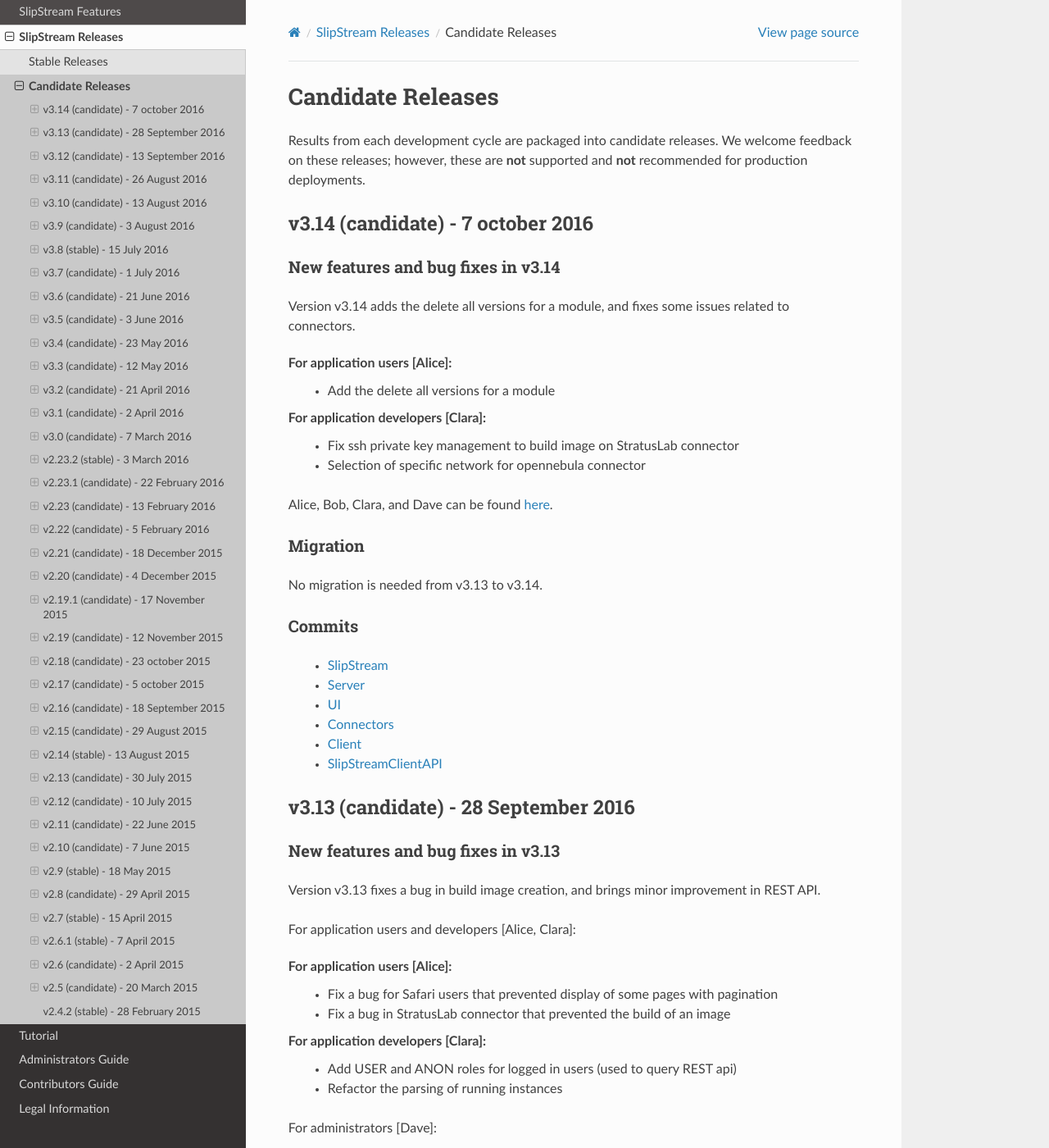
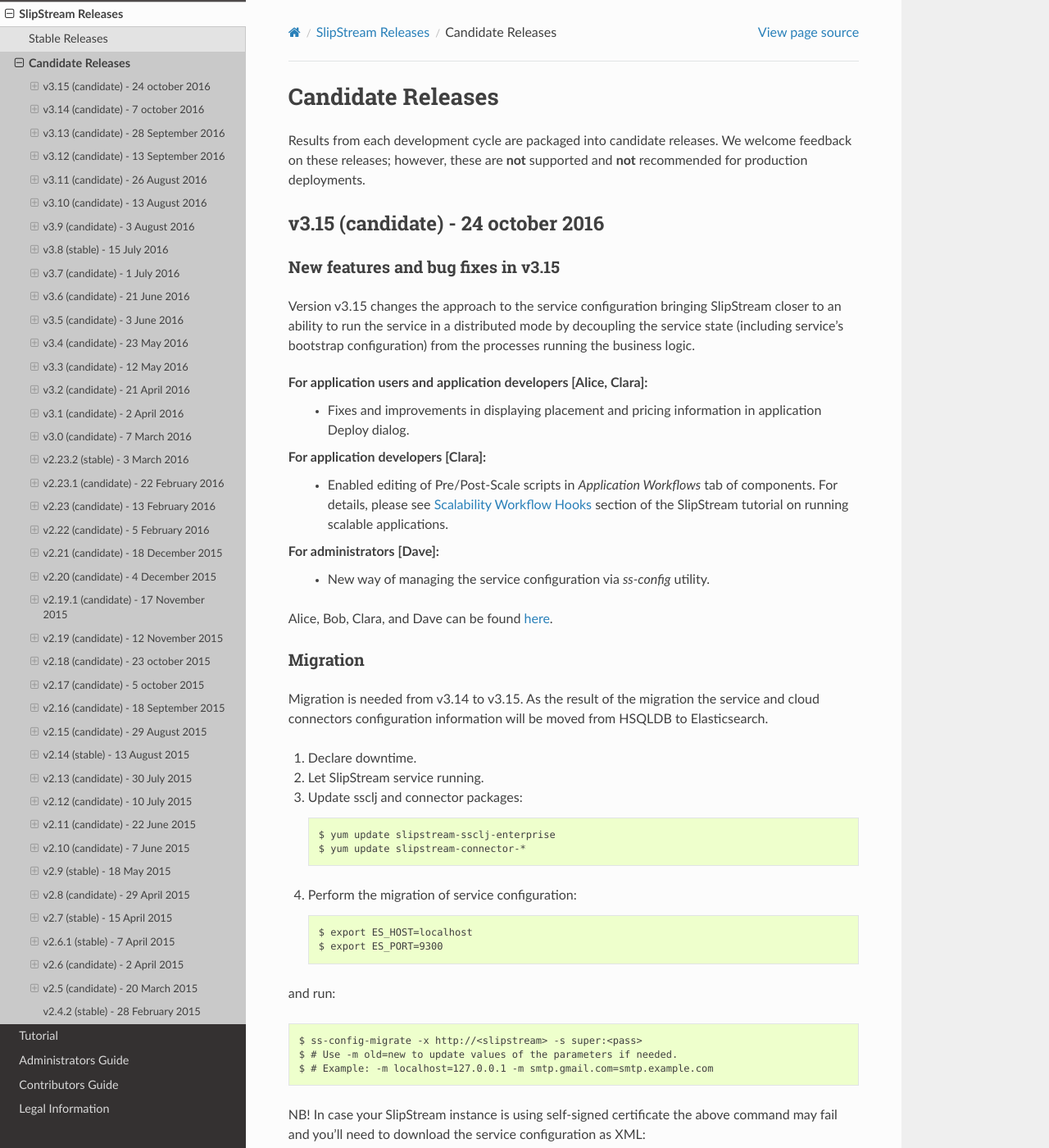
Before and after one commit to slipstream/SlipStreamDocumentation, a Sphinx documentation site: the page built from docs/release_notes/candidate_releases.rst, in a window 1280 px wide and 1400 px high. Shown: the whole window at 82% size. Built offline with Sphinx 7.4.7 and the Read the Docs theme 2.0.0, drawn with Linux system fonts in a browser that asks for light colours; some of the changed text lies outside the part shown.

Commit message:
release notes for 3.15

```diff
--- a/docs/release_notes/candidate_releases.rst
+++ b/docs/release_notes/candidate_releases.rst
@@ -4,6 +4,88 @@
 Results from each development cycle are packaged into candidate
 releases. We welcome feedback on these releases; however, these are
 **not** supported and **not** recommended for production deployments.
+
+v3.15 (candidate) - 24 october 2016
+----------------------------------
+
+New features and bug fixes in v3.15
+~~~~~~~~~~~~~~~~~~~~~~~~~~~~~~~~~~~
+
+Version v3.15 changes the approach to the service configuration bringing
+SlipStream closer to an ability to run the service in a distributed mode by
+decoupling the service state (including service's bootstrap configuration) from
+the processes running the business logic.
+
+For application users and application developers [Alice, Clara]:
+ - Fixes and improvements in displaying placement and pricing information in
+   application Deploy dialog.
+
+For application developers [Clara]:
+ - Enabled editing of Pre/Post-Scale scripts in `Application Workflows` tab of
+   components. For details, please see `Scalability Workflow Hooks
+   <http://ssdocs.sixsq.com/en/v3.8/advanced_tutorial/scalable-applications.html#scalability-workflow-hooks-scripts>`_
+   section of the SlipStream tutorial on running scalable applications.
+
+For administrators [Dave]:
+ - New way of managing the service configuration via `ss-config` utility.
+
+Alice, Bob, Clara, and Dave can be found
+`here <http://sixsq.com/personae/>`_.
+
+Migration
+~~~~~~~~~
+
+Migration is needed from v3.14 to v3.15. As the result of the migration the
+service and cloud connectors configuration information will be moved from
+HSQLDB to Elasticsearch.
+
+1. Declare downtime.
+
+2. Let SlipStream service running.
+
+3. Update ssclj and connector packages::
+
+    $ yum update slipstream-ssclj-enterprise
+    $ yum update slipstream-connector-*
+
+4. Perform the migration of service configuration::
+
+    $ export ES_HOST=localhost
+    $ export ES_PORT=9300
+
+and run::
+
+    $ ss-config-migrate -x http://<slipstream> -s super:<pass>
+    $ # Use -m old=new to update values of the parameters if needed.
+    $ # Example: -m localhost=127.0.0.1 -m smtp.gmail.com=smtp.example.com
+
+NB! In case your SlipStream instance is using self-signed certificate the above
+command may fail and you'll need to download the service configuration as XML::
+
+    $ curl -k -s -D - https://<slipstream>/auth/login -X POST -d \
+        "username=super&password=<PASS>" -c cookie-user.txt
+    $ curl -k -b cookie-user.txt 'https://<slipstream>/configuration?media=xml' \
+        -H "Accept: application/xml" -o configuration.xml
+
+and then run::
+
+    $ ss-config-migrate -x configuration.xml
+
+Now you are ready to upgrade other SlipStream packages and restart the
+service::
+
+    $ yum update --disablerepo=* --enablerepo=SlipStream-Releases-enterprise
+    $ systemctl restart hsqldb elasticsearch ssclj slipstream
+
+Commits
+~~~~~~~
+
+ -  `SlipStream <https://github.com/slipstream/SlipStream/compare/v3.14-community...v3.15-community>`__
+ -  `Server <https://github.com/slipstream/SlipStreamServer/compare/v3.14-community...v3.15-community>`__
+ -  `UI <https://github.com/slipstream/SlipStreamUI/compare/v3.14-community...v3.15-community>`__
+ -  `Connectors <https://github.com/slipstream/SlipStreamConnectors/compare/v3.14-community...v3.15-community>`__
+ -  `Client <https://github.com/slipstream/SlipStreamClient/compare/v3.14-community...v3.15-community>`__
+ -  `SlipStreamClientAPI <https://github.com/slipstream/SlipStreamClientAPI/compare/v3.14-community...v3.15-community>`__
 
 v3.14 (candidate) - 7 october 2016
 ----------------------------------
```
